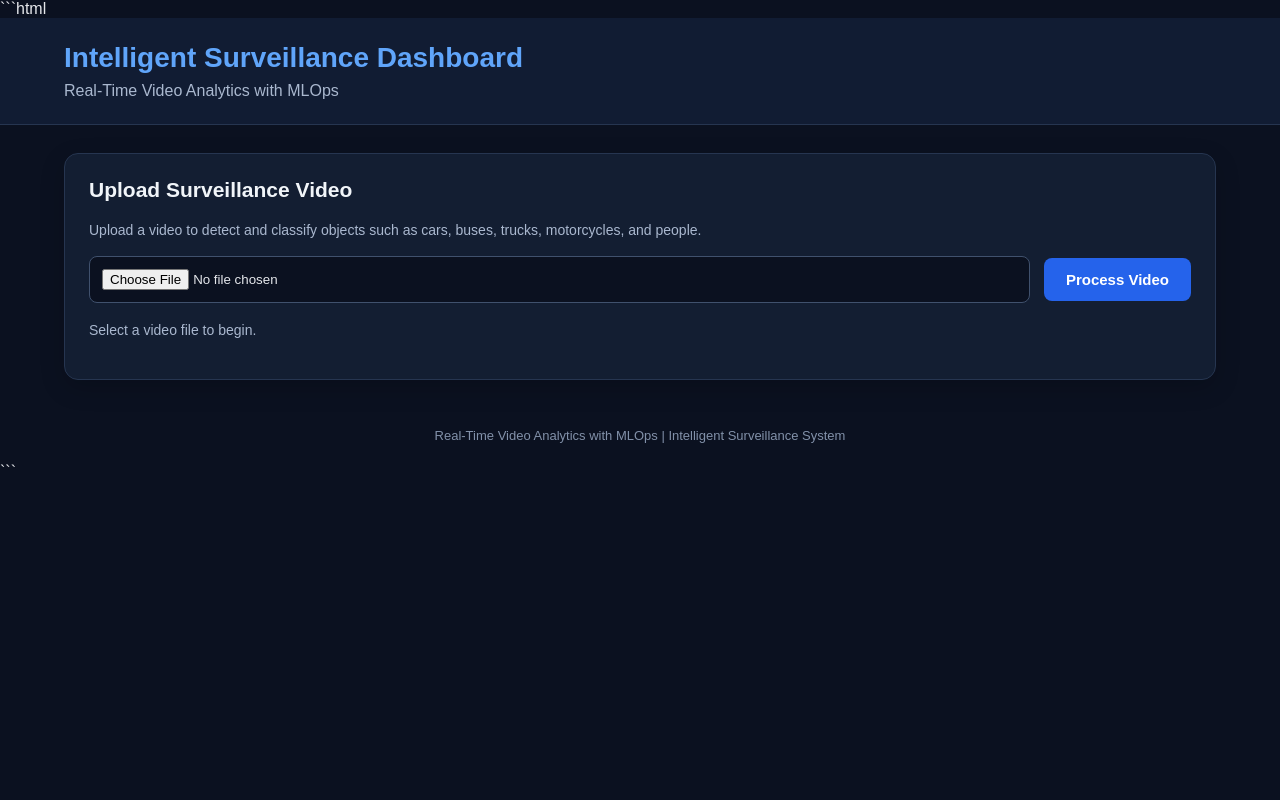
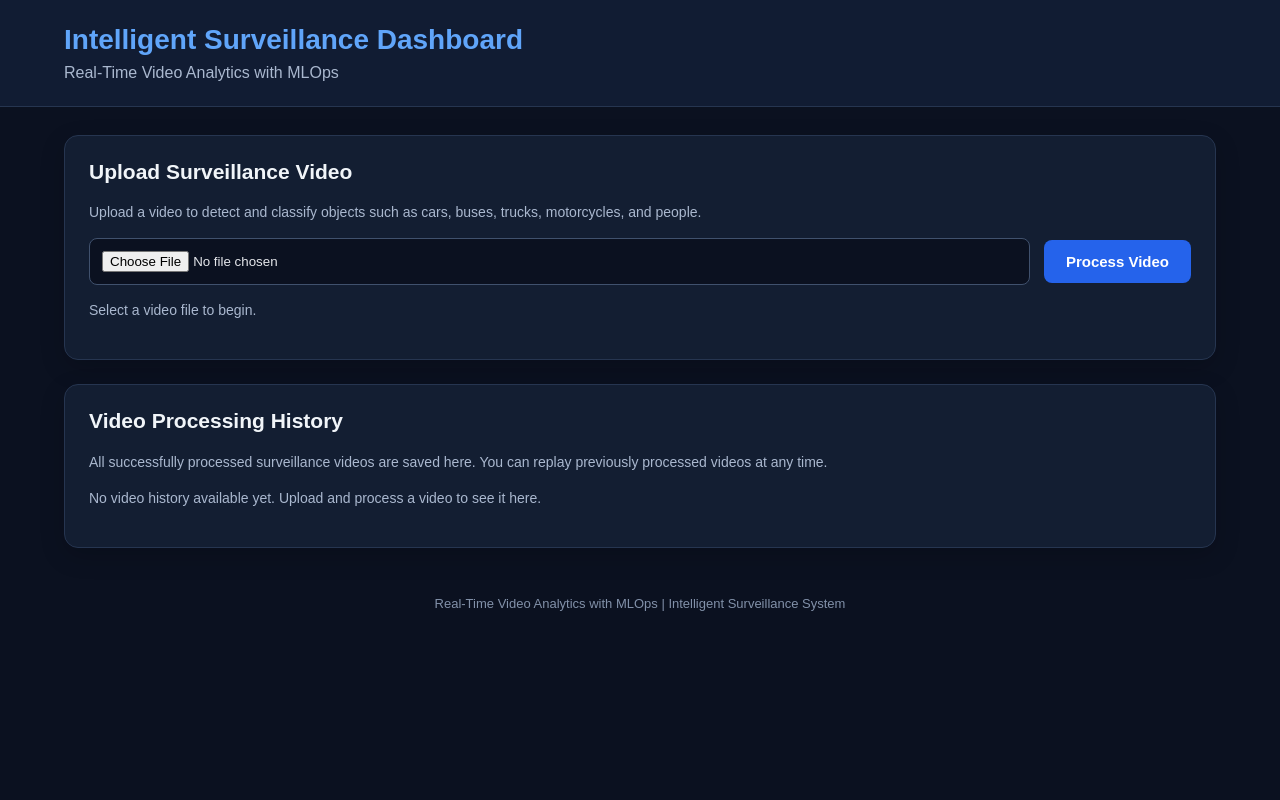
Before and after one commit to 2400080235/intelligent-surveillance-mlops, a Flask app: page / in a window 1280 px wide. Run offline with Flask 3, Linux system fonts and the light colour scheme; parts of the project's set-up code (start-up, migrations or seed data) failed here and were passed over.

Commit message:
Prepare intelligent surveillance dashboard for cloud deployment

````diff
--- a/app.py
+++ b/app.py
@@ -1,13 +1,31 @@
 
 from pathlib import Path
+from datetime import datetime
+import json
+import os
 import subprocess
 import uuid
 
 import cv2
 import imageio_ffmpeg
-from flask import Flask, render_template, request, send_from_directory
+
+from flask import (
+    Flask,
+    render_template,
+    request,
+    send_from_directory,
+    Response,
+)
+
 from werkzeug.utils import secure_filename
 from ultralytics import YOLO
+
+from prometheus_client import (
+    Counter,
+    Gauge,
+    generate_latest,
+    CONTENT_TYPE_LATEST,
+)
 
 
 # --------------------------------------------------
@@ -17,16 +35,13 @@ from ultralytics import YOLO
 BASE_DIR = Path(__file__).resolve().parent
 
 MODEL_PATH = (
-    BASE_DIR
-    / "runs"
-    / "train"
-    / "surveillance_demo"
-    / "weights"
-    / "best.pt"
+    BASE_DIR / "runs" / "train" / "surveillance_demo"
+    / "weights" / "best.pt"
 )
 
 UPLOAD_DIR = BASE_DIR / "uploads"
 OUTPUT_DIR = BASE_DIR / "outputs"
+HISTORY_FILE = BASE_DIR / "video_history.json"
 
 UPLOAD_DIR.mkdir(parents=True, exist_ok=True)
 OUTPUT_DIR.mkdir(parents=True, exist_ok=True)
@@ -38,7 +53,74 @@ app.config["MAX_CONTENT_LENGTH"] = 500 * 1024 * 1024
 
 
 # --------------------------------------------------
-# 2. LOAD TRAINED YOLO MODEL
+# 2. PROMETHEUS MONITORING METRICS
+# --------------------------------------------------
+
+VIDEO_UPLOADS = Counter(
+    "surveillance_video_uploads_total",
+    "Total number of uploaded videos"
+)
+
+VIDEOS_PROCESSED = Counter(
+    "surveillance_videos_processed_total",
+    "Total number of successfully processed videos"
+)
+
+DETECTIONS_TOTAL = Counter(
+    "surveillance_detections_total",
+    "Total number of objects detected across processed video frames"
+)
+
+PROCESSING_ERRORS = Counter(
+    "surveillance_processing_errors_total",
+    "Total number of video processing errors"
+)
+
+LAST_VIDEO_FRAMES = Gauge(
+    "surveillance_last_video_frames",
+    "Number of frames in the most recently processed video"
+)
+
+LAST_PROCESSING_STATUS = Gauge(
+    "surveillance_last_processing_success",
+    "1 if the latest processing attempt succeeded, otherwise 0"
+)
+
+
+# --------------------------------------------------
+# 3. LOAD AND SAVE VIDEO HISTORY
+# --------------------------------------------------
+
+def load_video_history():
+    if not HISTORY_FILE.exists():
+        return []
+
+    try:
+        with open(HISTORY_FILE, "r", encoding="utf-8") as file:
+            history = json.load(file)
+
+        if isinstance(history, list):
+            return history
+
+        app.logger.error("Video history file has an invalid format.")
+        return []
+
+    except (json.JSONDecodeError, OSError):
+        app.logger.exception("Could not read video history.")
+        return []
+
+
+def save_video_history(history):
+    temporary_file = HISTORY_FILE.with_suffix(".tmp")
+
+    with open(temporary_file, "w", encoding="utf-8") as file:
+        json.dump(history, file, indent=4)
+
+    temporary_file.replace(HISTORY_FILE)
+
+
+# --------------------------------------------------
+# 4. LOAD TRAINED YOLO MODEL
 # --------------------------------------------------
 
 print("Loading trained YOLO model...")
@@ -54,7 +136,7 @@ print("YOLO model loaded successfully!")
 
 
 # --------------------------------------------------
-# 3. CHECK VIDEO FILE TYPE
+# 5. CHECK VIDEO FILE TYPE
 # --------------------------------------------------
 
 def allowed_file(filename):
@@ -66,7 +148,7 @@ def allowed_file(filename):
 
 
 # --------------------------------------------------
-# 4. PROCESS VIDEO USING YOLO
+# 6. PROCESS VIDEO USING YOLO
 # --------------------------------------------------
 
 def process_video(input_path, output_path):
@@ -111,7 +193,6 @@ def process_video(input_path, output_path):
             if not success:
                 break
 
-            # Run YOLO object detection.
             predictions = model.predict(
                 frame,
                 conf=0.25,
@@ -119,21 +200,17 @@ def process_video(input_path, output_path):
             )
 
             prediction = predictions[0]
-
-            # Draw boxes and labels on the frame.
             annotated_frame = prediction.plot()
 
             writer.write(annotated_frame)
-
             frames += 1
 
-            # Count detections across frames.
             if prediction.boxes is not None:
                 for class_id in prediction.boxes.cls.tolist():
                     class_id = int(class_id)
+
                     class_name = model.names.get(
-                        class_id,
-                        str(class_id),
+                        class_id, str(class_id)
                     )
 
                     objects[class_name] = (
@@ -161,7 +238,7 @@ def process_video(input_path, output_path):
 
 
 # --------------------------------------------------
-# 5. CONVERT VIDEO TO H.264 FOR CHROME
+# 7. CONVERT VIDEO TO H.264 FOR CHROME
 # --------------------------------------------------
 
 def convert_to_h264(input_path, output_path):
@@ -199,7 +276,7 @@ def convert_to_h264(input_path, output_path):
 
 
 # --------------------------------------------------
-# 6. DASHBOARD AND VIDEO UPLOAD
+# 8. DASHBOARD AND VIDEO UPLOAD
 # --------------------------------------------------
 
 @app.route("/", methods=["GET", "POST"])
@@ -223,9 +300,7 @@ def index():
             safe_name = secure_filename(uploaded_file.filename)
             unique_id = uuid.uuid4().hex[:10]
 
-            input_path = (
-                UPLOAD_DIR / f"{unique_id}_{safe_name}"
-            )
+            input_path = UPLOAD_DIR / f"{unique_id}_{safe_name}"
 
             raw_output_path = (
                 OUTPUT_DIR / f"{unique_id}_detected.mp4"
@@ -235,20 +310,20 @@ def index():
                 OUTPUT_DIR / f"{unique_id}_detected_h264.mp4"
             )
 
+            VIDEO_UPLOADS.inc()
+            LAST_PROCESSING_STATUS.set(0)
+
             try:
-                # Save uploaded video.
                 uploaded_file.save(str(input_path))
 
                 print("\nUploaded:", safe_name)
                 print("Starting YOLO detection...")
 
-                # Process video and collect results.
                 frames, detections, objects = process_video(
                     input_path,
                     raw_output_path,
                 )
 
-                # Convert annotated video to browser-compatible MP4.
                 print("Converting video for browser playback...")
 
                 convert_to_h264(
@@ -256,31 +331,65 @@ def index():
                     h264_output_path,
                 )
 
-                # Dashboard results.
+                # Create the result record.
                 result = {
                     "video": h264_output_path.name,
                     "original_name": safe_name,
                     "frames": frames,
                     "total_detections": detections,
                     "objects": objects,
+                    "processed_at": datetime.now().strftime(
+                        "%d-%m-%Y %I:%M:%S %p"
+                    ),
                 }
+
+                # Save the successful result in persistent history.
+                history = load_video_history()
+                history.insert(0, result)
+                save_video_history(history)
+
+                # Update Prometheus metrics.
+                VIDEOS_PROCESSED.inc()
+                DETECTIONS_TOTAL.inc(detections)
+                LAST_VIDEO_FRAMES.set(frames)
+                LAST_PROCESSING_STATUS.set(1)
 
                 print("Dashboard results ready!")
                 print("Processed video:", result["video"])
+                print("Video history saved successfully!")
 
             except Exception as exc:
                 app.logger.exception("Video processing failed")
+                PROCESSING_ERRORS.inc()
+                LAST_PROCESSING_STATUS.set(0)
+                result = None
                 error = f"Video processing failed: {exc}"
+
+    # Load all previous successful video records.
+    history = load_video_history()
 
     return render_template(
         "index.html",
         result=result,
+        history=history,
         error=error,
     )
 
 
 # --------------------------------------------------
-# 7. SERVE PROCESSED VIDEO
+# 9. PROMETHEUS METRICS ENDPOINT
+# --------------------------------------------------
+
+@app.route("/metrics")
+def metrics():
+    return Response(
+        generate_latest(),
+        mimetype=CONTENT_TYPE_LATEST,
+    )
+
+
+# --------------------------------------------------
+# 10. SERVE PROCESSED VIDEO
 # --------------------------------------------------
 
 @app.route("/outputs/<path:filename>")
@@ -294,7 +403,7 @@ def output_video(filename):
 
 
 # --------------------------------------------------
-# 8. RUN FLASK APPLICATION
+# 11. RUN FLASK APPLICATION
 # --------------------------------------------------
 
 if __name__ == "__main__":
@@ -302,7 +411,7 @@ if __name__ == "__main__":
     print("Open http://127.0.0.1:5001 in Chrome.\n")
 
     app.run(
-        host="127.0.0.1",
-        port=5001,
+        host="0.0.0.0",
+        port=int(os.environ.get("PORT", 5001)),
         debug=False,
     )
--- /dev/null
+++ b/requirements-render.txt
@@ -0,0 +1,6 @@
+
+ultralytics==8.4.161
+opencv-python==5.0.0.93
+Flask==3.1.3
+prometheus-client==0.26.0
+imageio-ffmpeg
--- a/templates/index.html
+++ b/templates/index.html
@@ -1,4 +1,4 @@
-```html
+
 <!DOCTYPE html>
 <html lang="en">
 <head>
@@ -245,7 +280,7 @@
                 type="file"
                 id="video-upload"
                 name="video"
-                accept="video/*,.mp4,.avi,.mov,.mkv"
+                accept="video/*,.mp4,.avi,.mov,.mkv,.webm"
                 required
             >
 
@@ -287,7 +324,7 @@
     </section>
 
     <section class="panel">
-        <h2>Processed Surveillance Video</h2>
+        <h2>Latest Processed Surveillance Video</h2>
 
         <p class="muted">
             Uploaded file: {{ result.original_name }}
@@ -337,6 +374,95 @@
     </section>
 
     {% endif %}
+
+
+    <!-- VIDEO PROCESSING HISTORY -->
+    <section class="panel">
+        <h2>Video Processing History</h2>
+
+        <p class="muted">
+            All successfully processed surveillance videos are saved here.
+            You can replay previously processed videos at any time.
+        </p>
+
+        {% if history %}
+
+            <p class="muted">
+                Total videos processed: {{ history|length }}
+            </p>
+
+            {% for item in history %}
+
+            <div class="history-card">
+
+                <h3>{{ loop.index }}. {{ item.original_name }}</h3>
+
+                <p class="muted">
+                    Processed on: {{ item.processed_at }}
+                </p>
+
+                <div class="history-stats">
+
+                    <div class="history-stat">
+                        <span class="muted">Frames Processed</span>
+                        <strong>{{ item.frames }}</strong>
+                    </div>
+
+                    <div class="history-stat">
+                        <span class="muted">Total Detections</span>
+                        <strong>{{ item.total_detections }}</strong>
+                    </div>
+
+                    <div class="history-stat">
+                        <span class="muted">Object Categories</span>
+                        <strong>{{ item.objects|length }}</strong>
+                    </div>
+
+                </div>
+
+                <video controls playsinline preload="none">
+                    <source
+                        src="{{ url_for('output_video', filename=item.video) }}"
+                        type="video/mp4"
+                    >
+                    Your browser does not support video playback.
+                </video>
+
+                <a
+                    class="video-link"
+                    href="{{ url_for('output_video', filename=item.video) }}"
+                    target="_blank"
+                    rel="noopener"
+                >
+                    Open this processed video separately
+                </a>
+
+                {% if item.objects %}
+                <p class="muted">Detected objects:</p>
+
+                <div class="object-list">
+                    {% for name, count in item.objects.items() %}
+                    <div class="object-item">
+                        <div class="object-name">{{ name }}</div>
+                        <div class="object-count">{{ count }}</div>
+                    </div>
+                    {% endfor %}
+                </div>
+                {% endif %}
+
+            </div>
+
+            {% endfor %}
+
+        {% else %}
+
+            <p class="muted">
+                No video history available yet.
+                Upload and process a video to see it here.
+            </p>
+
+        {% endif %}
+    </section>
 
 </main>
 
````
Also changed, not shown: other parts of templates/index.html (+37 -1 lines), 3 other files.
